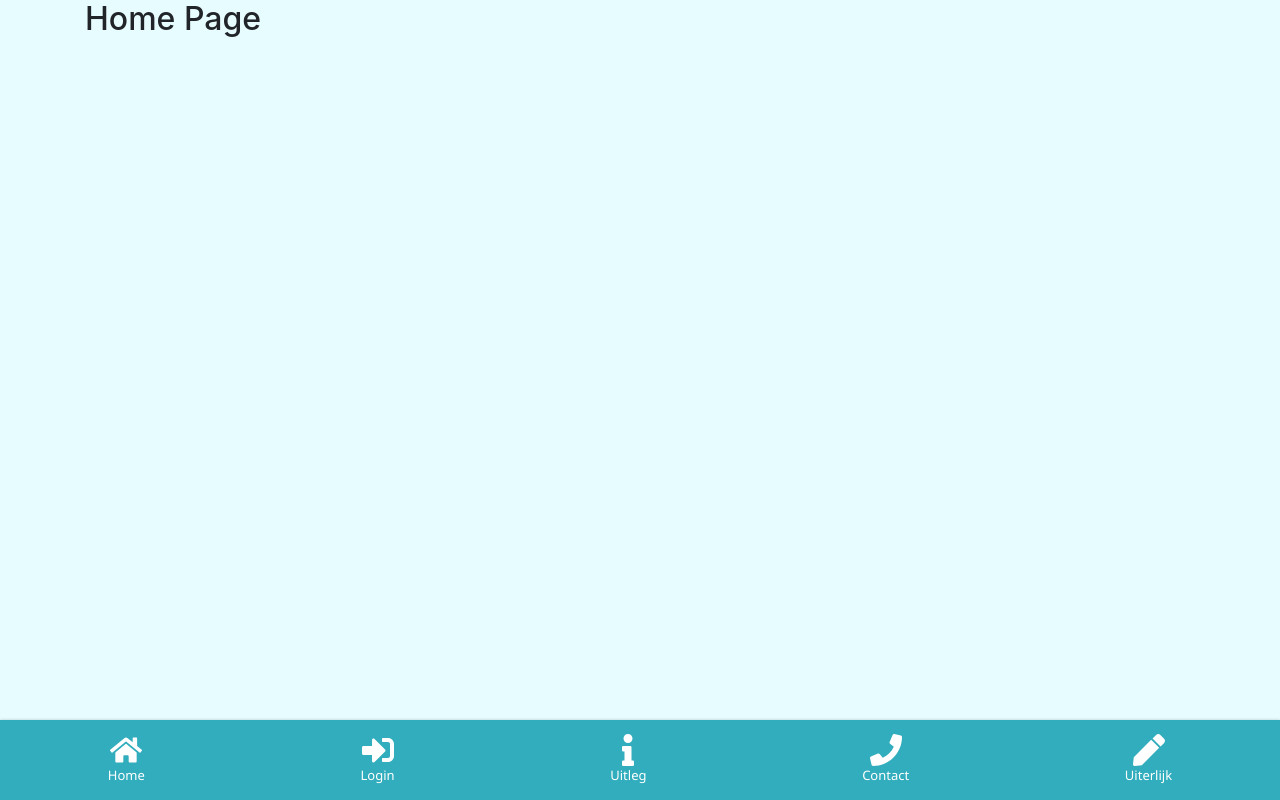
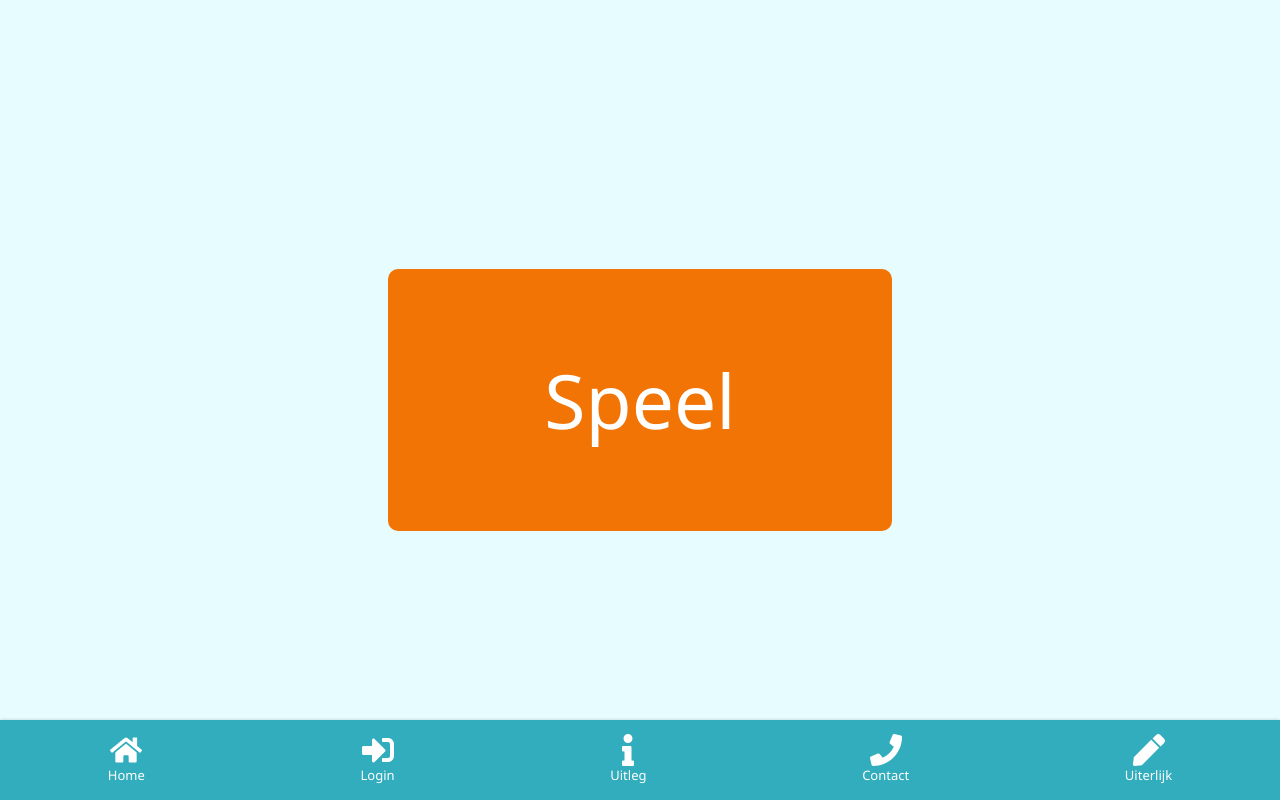
Before and after one commit to roydbie/Carmony, a React (Create React App) app: page / in a window 1280 px wide. Built offline with nearby package versions, Linux system fonts and the light colour scheme.

Commit message:
Speel knop toegevoegd
Speel knop aan home page toegevoegd die leid naar spelpagina

```diff
--- a/package.json
+++ b/package.json
@@ -42,5 +42,8 @@
       "last 1 firefox version",
       "last 1 safari version"
     ]
+  },
+  "devDependencies": {
+    "case-sensitive-paths-webpack-plugin": "^2.3.0"
   }
 }
--- a/src/App.js
+++ b/src/App.js
@@ -1,5 +1,5 @@
 import React from 'react';
-import { BrowserRouter as Router, Route, Switch } from 'react-router-dom';
+import { Router, Route, Switch } from 'react-router-dom';
 import './App.css';
 import { Home } from './Home';
 import { Contact } from './Contact';
@@ -9,13 +9,14 @@ import { SpelPagina} from './SpelPagina';
 import { Login } from './Login';
 import { Layout } from './components/Layout';
 import { NavigationBar } from './components/NavigationBar';
+import history from './history';
 
 function App() {
   return (
     <React.Fragment>
       <NavigationBar />
       <Layout>
-      <Router>
+      <Router history={history}>
         <Switch>
           <Route exact path="/" component={Home} />
           <Route path="/contact" component={Contact} />
--- a/src/Home.js
+++ b/src/Home.js
@@ -1,9 +1,16 @@
 import React from 'react'
+import history from './history';
+
+import "./styles.css";
+import { Button } from "./components/Button";
 
 export const Home = () => (
+    <div className="App">
+        <div style={{display: 'flex',  justifyContent:'center', alignItems:'center', height: '100vh'}}>
+        <Button onClick={() => { history.push('/spelpagina') }} type="button" buttonStyle="btn--danger--solid" buttonSize="btn--large">
+            Speel
+        </Button>
+        </div>
+    </div>
 
-    <div>
-        <h2>Home Page</h2>
-
-    </div>
 )
--- /dev/null
+++ b/src/components/Button.jsx
@@ -0,0 +1,39 @@
+import React from "react";
+import "./button.css";
+
+const STYLES = [
+  "btn--primary--solid",
+  "btn--warning--solid",
+  "btn--danger--solid",
+  "btn--success--solid",
+  "btn--primary--outline",
+  "btn--warning--outline",
+  "btn--danger--outline",
+  "btn--success--outline"
+];
+
+const SIZES = ["btn--medium", "btn--large"];
+
+export const Button = ({
+  children,
+  type,
+  onClick,
+  buttonStyle,
+  buttonSize
+}) => {
+  const checkButtonStyle = STYLES.includes(buttonStyle)
+    ? buttonStyle
+    : STYLES[0];
+
+  const checkButtonSize = SIZES.includes(buttonSize) ? buttonSize : SIZES[0];
+
+  return (
+    <button
+      className={`btn ${checkButtonStyle} ${checkButtonSize}`}
+      onClick={onClick}
+      type={type}
+    >
+      {children}
+    </button>
+  );
+};
--- /dev/null
+++ b/src/components/button.css
@@ -0,0 +1,77 @@
+:root {
+    --danger: #F27405;
+  }
+
+  .btn {
+    font-family: 'Segoe UI';
+    font-weight: 400;
+    border-radius: 10px;
+    cursor: pointer;
+    transition: transform 0.3s ease;
+  }
+
+  .btn:hover {
+    transform: translateY(-3px);
+  }
+
+  /* Button Colors and Styles */
+
+  .btn--primary--solid {
+    background-color: var(--primary);
+    color: var(--white);
+    border: none;
+  }
+
+  .btn--warning--solid {
+    background-color: var(--warning);
+    color: var(--dark);
+    border: none;
+  }
+
+  .btn--danger--solid {
+    background-color: var(--danger);
+    color: var(--white);
+    border: none;
+  }
+
+  .btn--success--solid {
+    background-color: var(--success);
+    color: var(--white);
+    border: none;
+  }
+
+  .btn--primary--outline {
+    background-color: transparent;
+    border: 2px solid var(--primary);
+    color: var(--primary);
+  }
+
+  .btn--warning--outline {
+    background-color: transparent;
+    border: 2px solid var(--warning);
+    color: var(--warning);
+  }
+
+  .btn--danger--outline {
+    background-color: transparent;
+    border: 2px solid var(--danger);
+    color: var(--danger);
+  }
+
+  .btn--success--outline {
+    background-color: transparent;
+    border: 2px solid var(--success);
+    color: var(--success);
+  }
+
+  /* Button Size */
+
+  .btn--medium {
+    padding: 10px 20px;
+    font-size: 18px;
+  }
+
+  .btn--large {
+    padding: 75px 156px;
+    font-size: 75px;
+  }
--- /dev/null
+++ b/src/history.js
@@ -0,0 +1,3 @@
+import { createBrowserHistory as history} from 'history';
+
+export default history();
--- /dev/null
+++ b/src/styles.css
@@ -0,0 +1,16 @@
+@import url("https://fonts.googleapis.com/css?family=Roboto&display=swap");
+
+* {
+  box-sizing: border-box;
+  margin: 0;
+  padding: 0;
+}
+
+.App {
+  font-family: sans-serif;
+  text-align: center;
+}
+
+.App button {
+  margin: 20px;
+}
```
